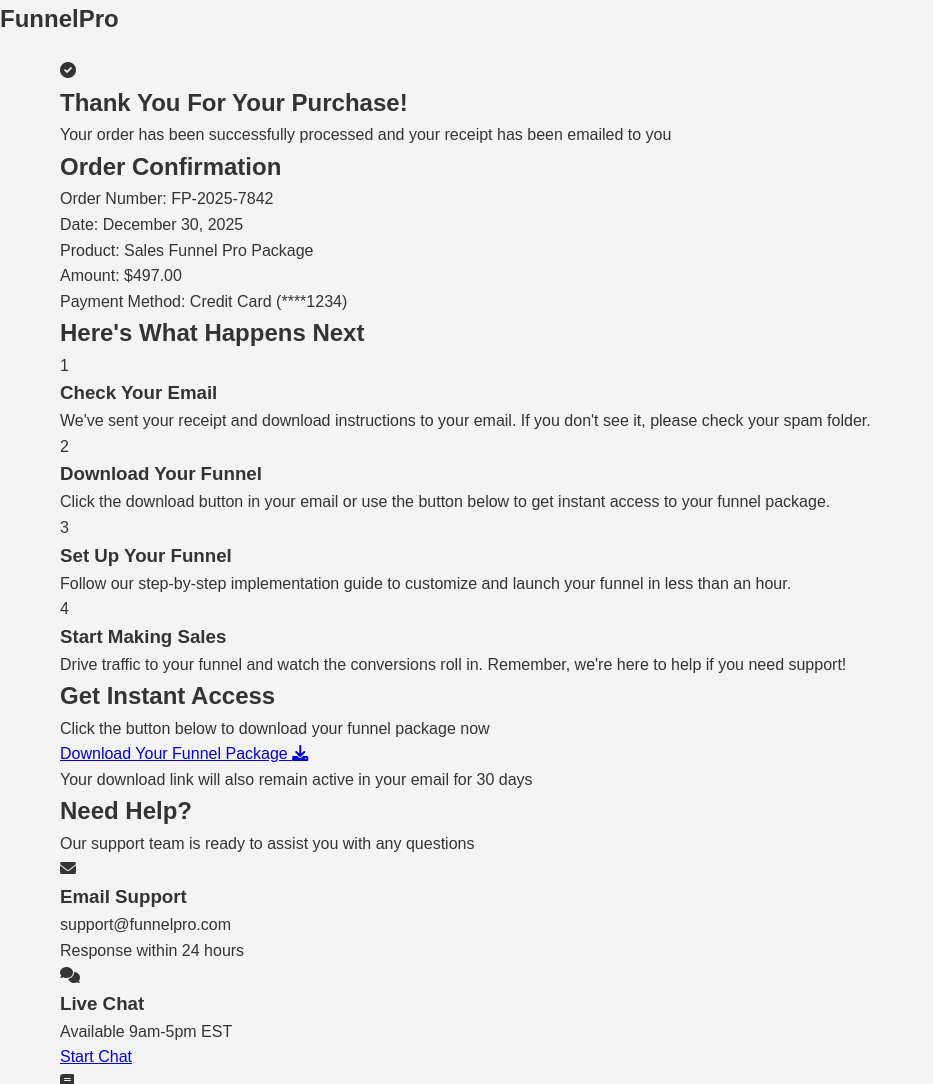
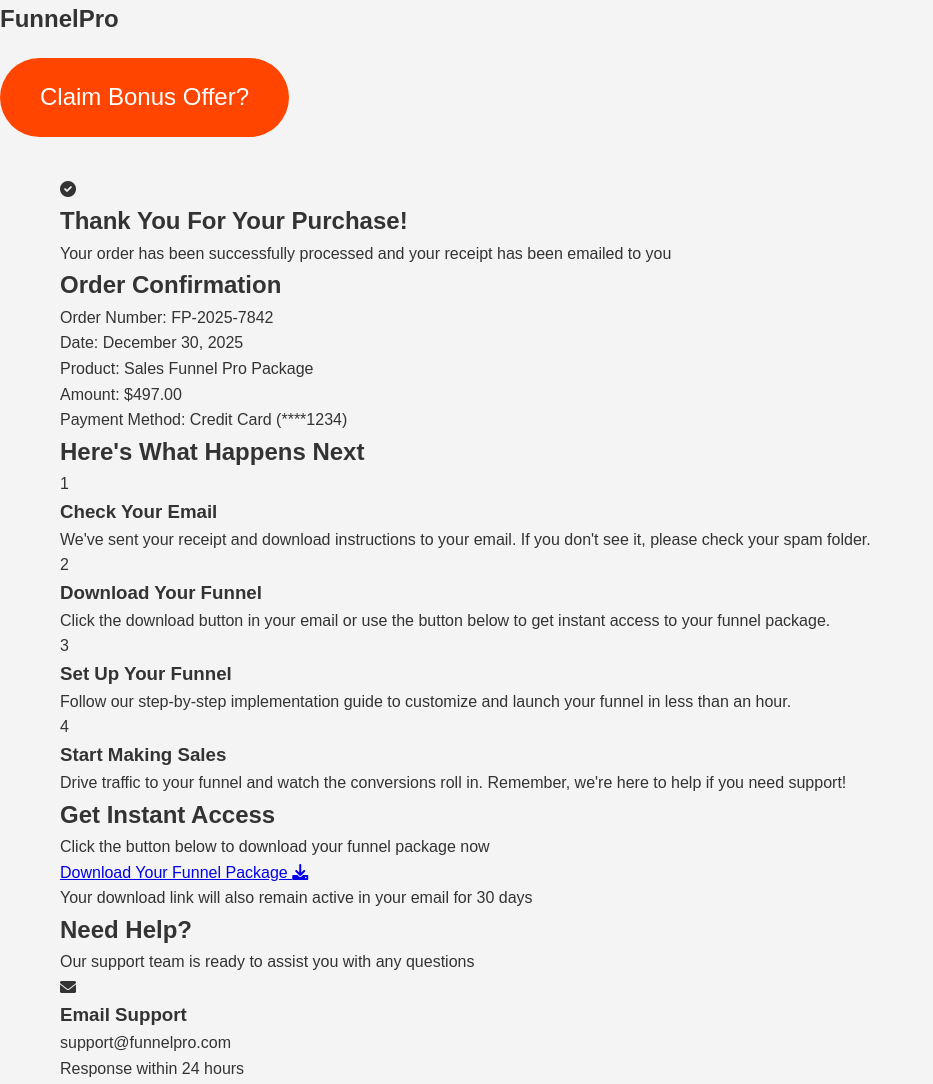
Before and after one commit to Medamora/FunnelPro, a website: page thank-you.html in a window 1280 px wide. Shown: the top 1084 px of the page, without its empty margins (0-933 px from the left). Drawn offline with Linux system fonts and the light colour scheme.

Commit message:
Add upsell link to thank-you.html
Added upsell link to the thank-you page.

```diff
--- a/thank-you.html
+++ b/thank-you.html
@@ -15,6 +15,8 @@
         <h2>FunnelPro</h2>
       </div>
     </header>
+<!-- Same header/footer, hero: "Order Confirmed! Ships in 24hrs." + upsell link to upsell.html -->
+<a href="upsell.html" class="cta-btn">Claim Bonus Offer?</a>
 
     <main>
       <section class="thank-you-hero">
```
